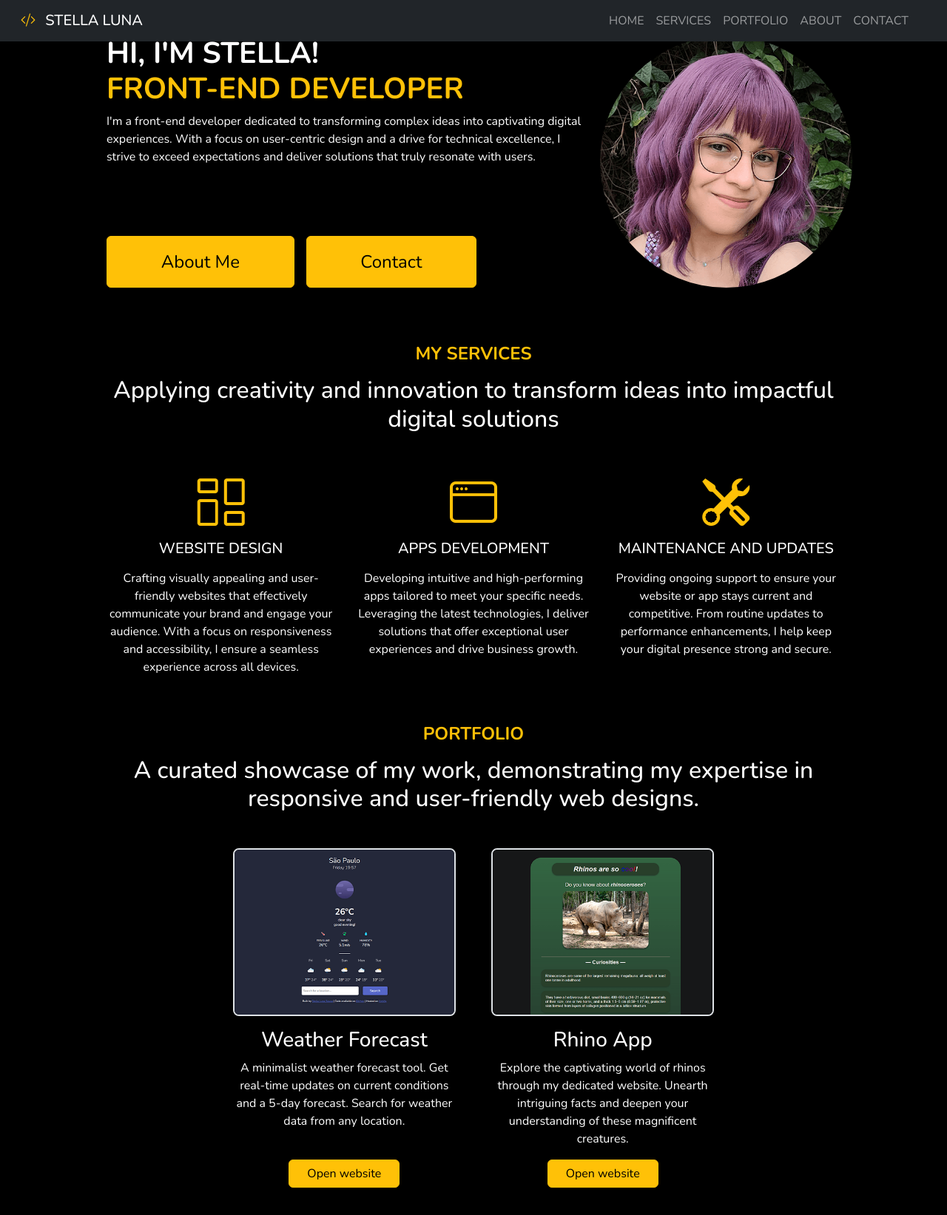
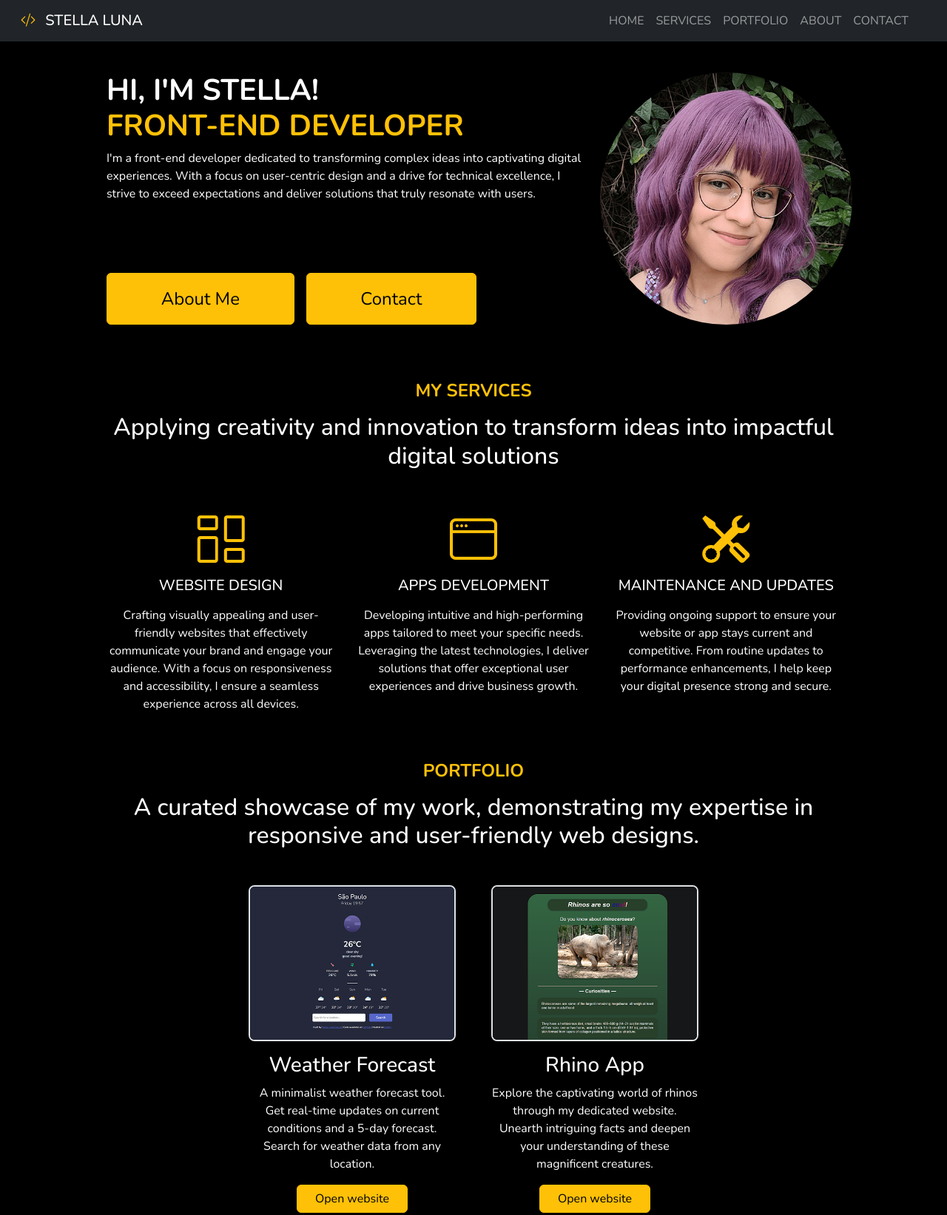
Before and after one commit to StellaLunaSousa/Portfolio, a plain HTML site: page index.html in a window 1280 px wide. Shown: the top 1643 px of the page at 74% size. Drawn offline with nearby package versions, Linux system fonts and the light colour scheme.

Commit message:
Adjusts on some elements size

```diff
--- a/index.html
+++ b/index.html
@@ -38,7 +38,7 @@
 			  </button>
 			  <div class="collapse navbar-collapse" id="navbarSupportedContent">
 				<ul class="navbar-nav ms-auto me-3 mb-2 mb-md-0 ">
-					<a class="nav-link" href="#home" aria-current="page">HOME</a>
+					<a class="nav-link" href="#" aria-current="page">HOME</a>
 				  </li>
 					<a class="nav-link" href="#services">SERVICES</a>
 				  </li>
@@ -52,7 +52,7 @@
 			  </div>
 			</div>
 		  </nav>
-		<header class="container my-5">
+		<header class="container my-5" style="padding-top: 50px">
 
 			<div class="row d-flex flex-column flex-sm-row justify-content-between">
 				<div class="col-12 col-sm-8 d-flex flex-column px-3">
@@ -80,7 +80,7 @@
 				Applying creativity and innovation to transform ideas into impactful digital solutions
 			</h2>
 			<div class="container mt-5">
-				<div class="row gy-5 justify-content-center">
+				<div class="row gy-3 justify-content-center">
 					<div class="col-10 col-md-4">
 						<i class="bi-columns-gap text-warning" style="font-size: 64px"></i>
 						<h5 class=" mb-3">WEBSITE DESIGN</h5>
@@ -114,7 +114,7 @@
 				and user-friendly web designs.
 			</h2>
 			<div class="container">
-				<div class="row justify-content-center px-5 px-sm-0 g-5">
+				<div class="row justify-content-center px-5 px-sm-1 mx-1 g-5">
 					<div class="col-sm-6 col-lg-4 d-flex flex-column">
 						<img
 							src="/images/weather-app.png"
```
